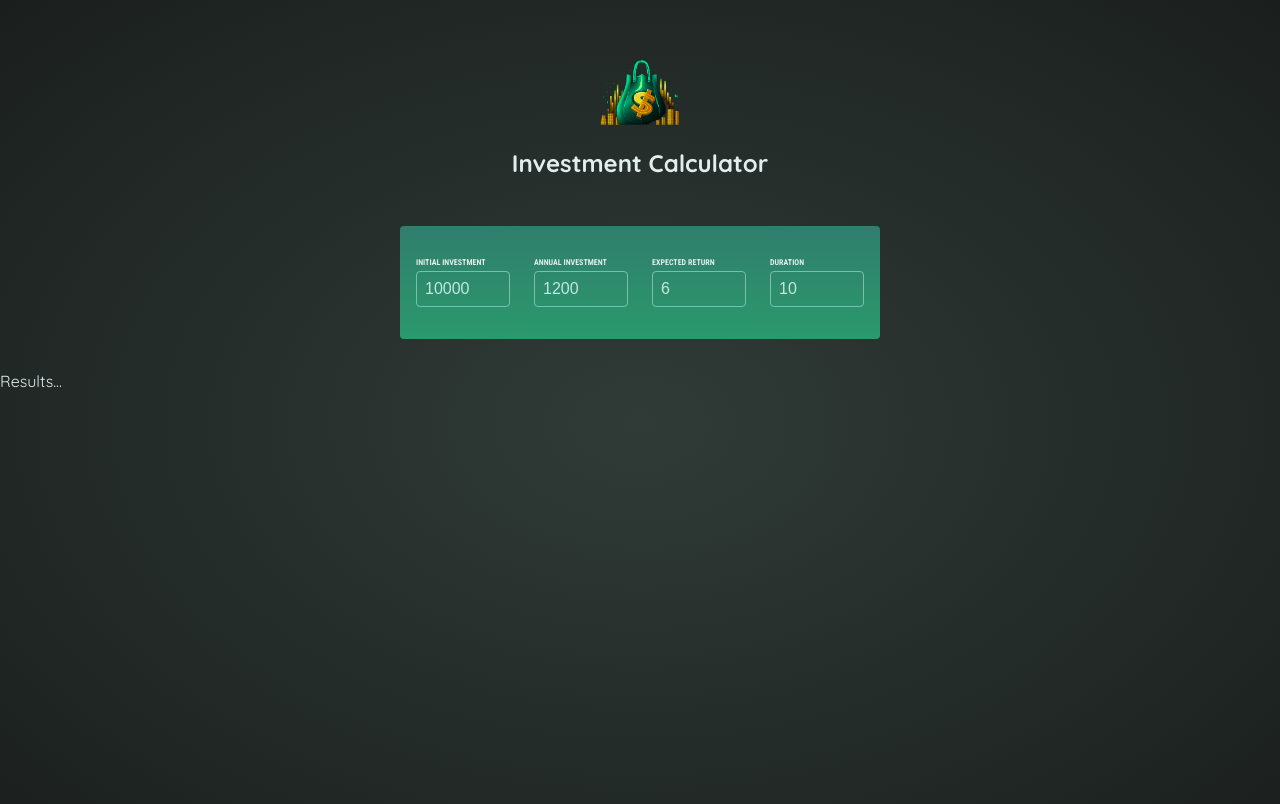
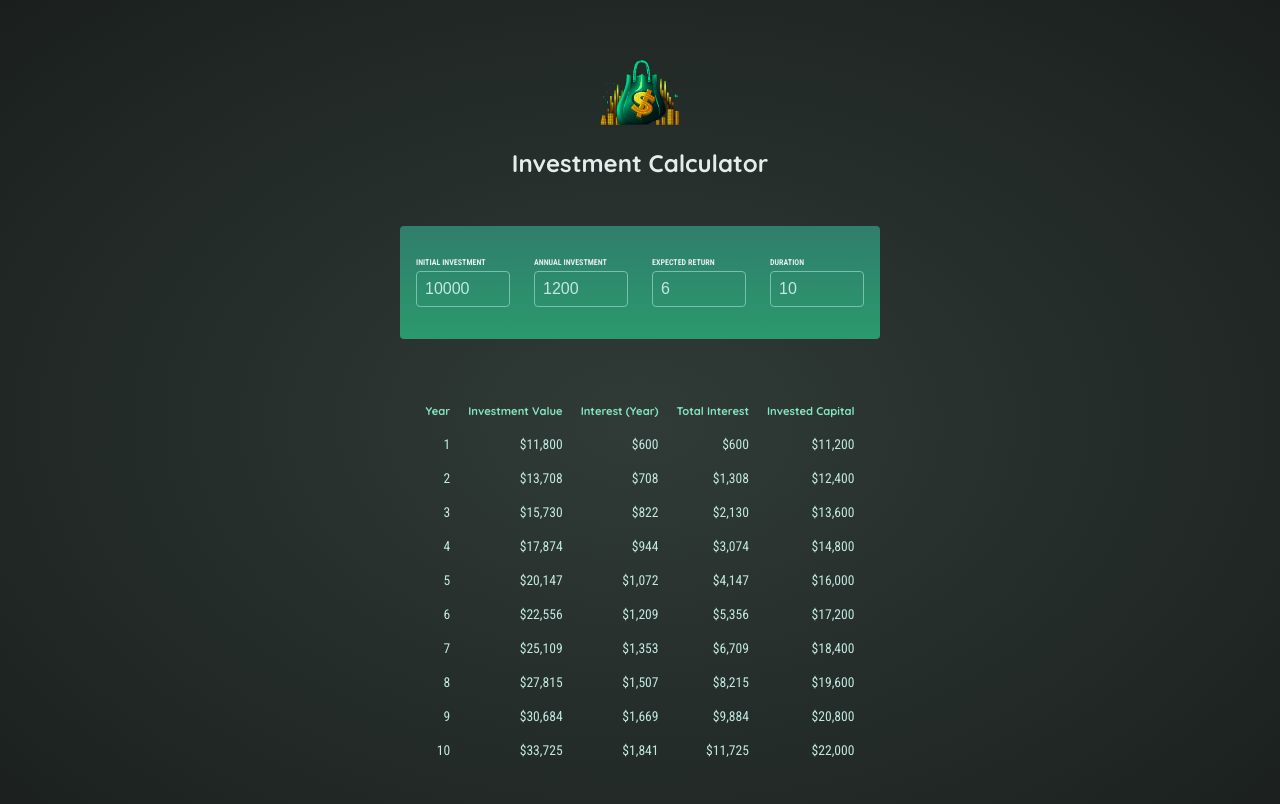
Before and after one commit to paul-kh/investment-calculator-reactjs, a React (Vite) app: page / in a window 1280 px wide. Shown: the top 804 px of the page. Built offline with nearby package versions, Linux system fonts and the light colour scheme.

Commit message:
Showed calculated results on the UI

```diff
--- a/src/components/Results.jsx
+++ b/src/components/Results.jsx
@@ -1,8 +1,40 @@
-import { calculateInvestmentResults } from "../util/investment";
+import { calculateInvestmentResults, formatter } from "../util/investment";
 
 export default function Results({ input }) {
   const resultsData = calculateInvestmentResults(input);
-  console.log(input);
-  console.log(resultsData);
-  return <p>Results...</p>;
+  const initialInvestment =
+    resultsData[0].valueEndOfYear -
+    resultsData[0].interest -
+    resultsData[0].annualInvestment;
+  return (
+    <table id="result">
+      <thead>
+        <tr>
+          <th>Year</th>
+          <th>Investment Value</th>
+          <th>Interest (Year)</th>
+          <th>Total Interest</th>
+          <th>Invested Capital</th>
+        </tr>
+      </thead>
+      <tbody>
+        {resultsData.map((yearData) => {
+          const totalInterest =
+            yearData.valueEndOfYear -
+            yearData.annualInvestment * yearData.year -
+            initialInvestment;
+          const totalAmountInvested = yearData.valueEndOfYear - totalInterest;
+          return (
+            <tr key={yearData.year}>
+              <td>{yearData.year}</td>
+              <td>{formatter.format(yearData.valueEndOfYear)}</td>
+              <td>{formatter.format(yearData.interest)}</td>
+              <td>{formatter.format(totalInterest)}</td>
+              <td>{formatter.format(totalAmountInvested)}</td>
+            </tr>
+          );
+        })}
+      </tbody>
+    </table>
+  );
 }
```
